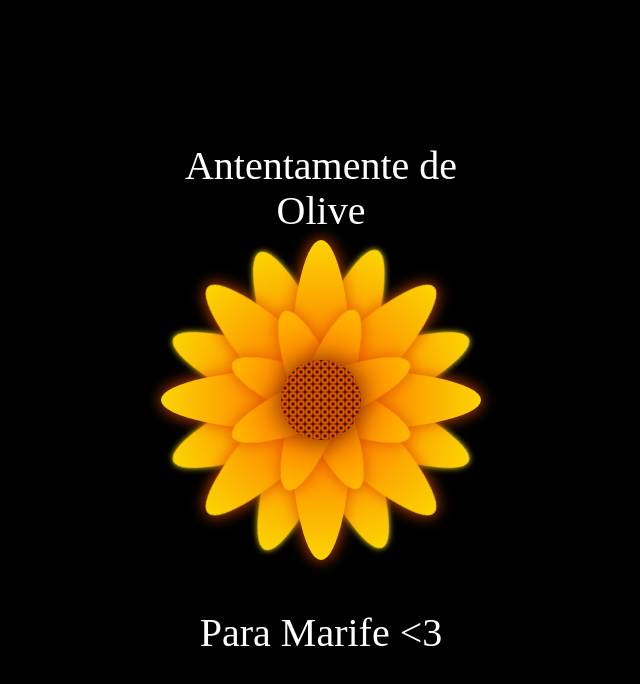
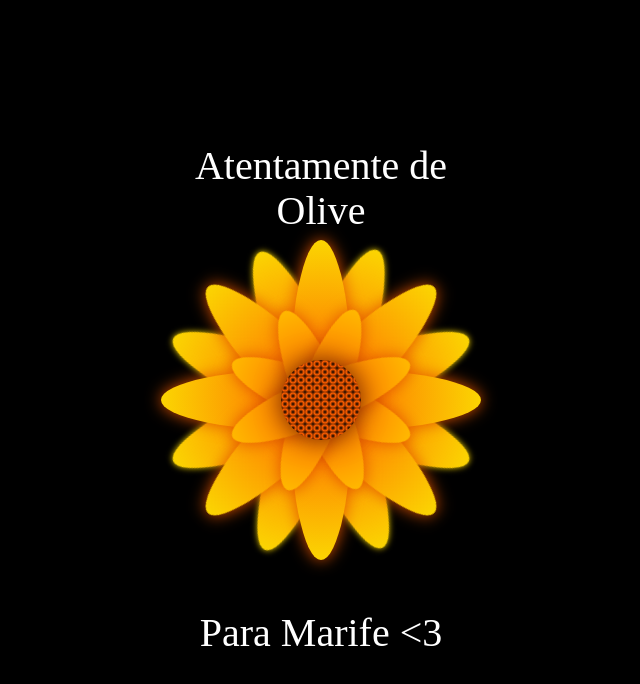
Before and after one commit to oliversm25/floresamarillas_paramarife, a plain HTML site: page docs/index.html in a window 1280 px wide. Shown: the whole page, without its empty margins (319-959 px from the left). Drawn offline with Linux system fonts and the light colour scheme.

Commit message:
Update index.html

```diff
--- a/docs/index.html
+++ b/docs/index.html
@@ -10,7 +10,7 @@
 <body>
 
 <div class="flower">
-    <div class="text-above">Antentamente de Olive</div>
+    <div class="text-above">Atentamente de Olive</div>
     <div class="mid">
     </div>
     <div class="Petal1 p1">
```
